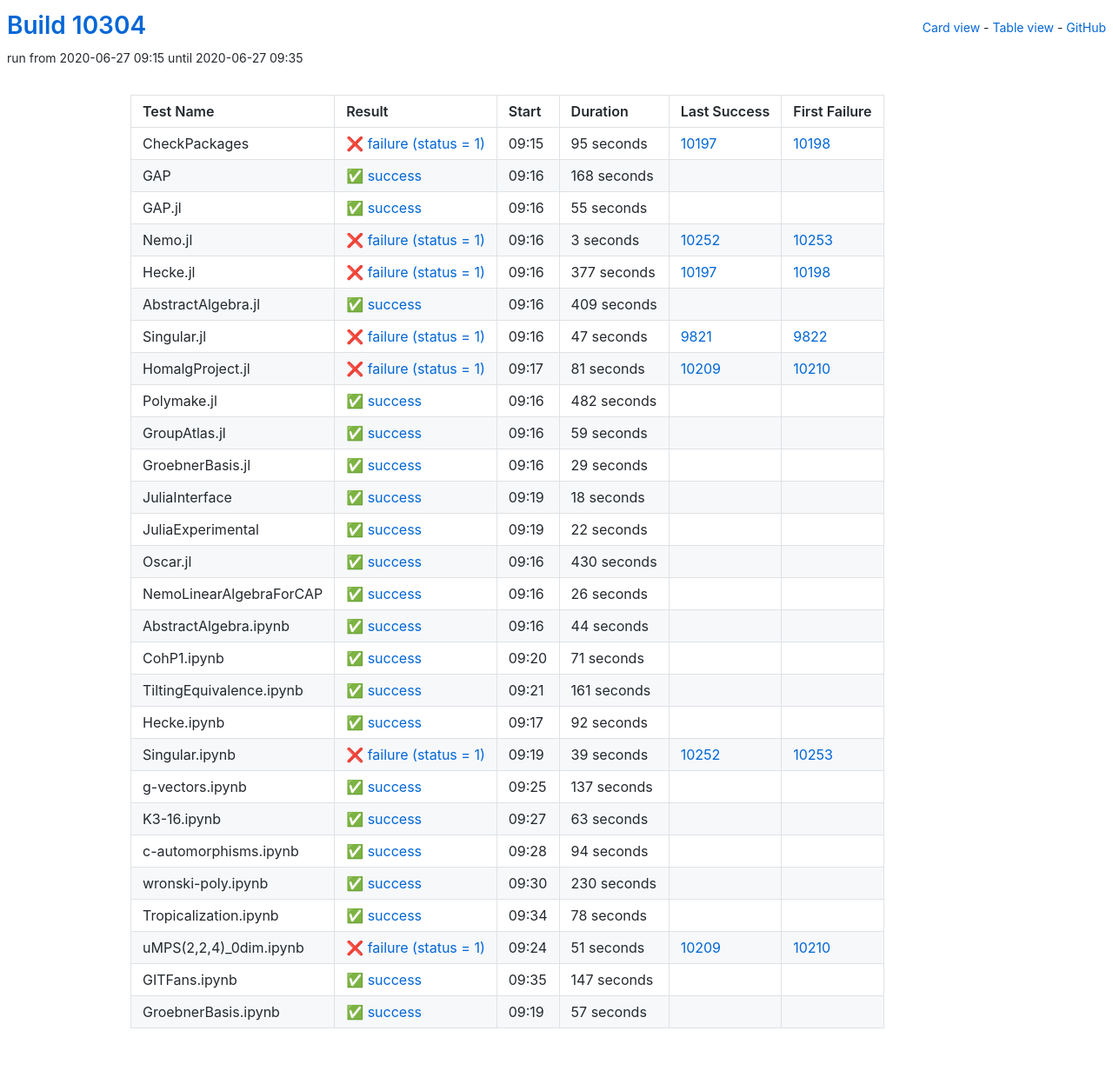
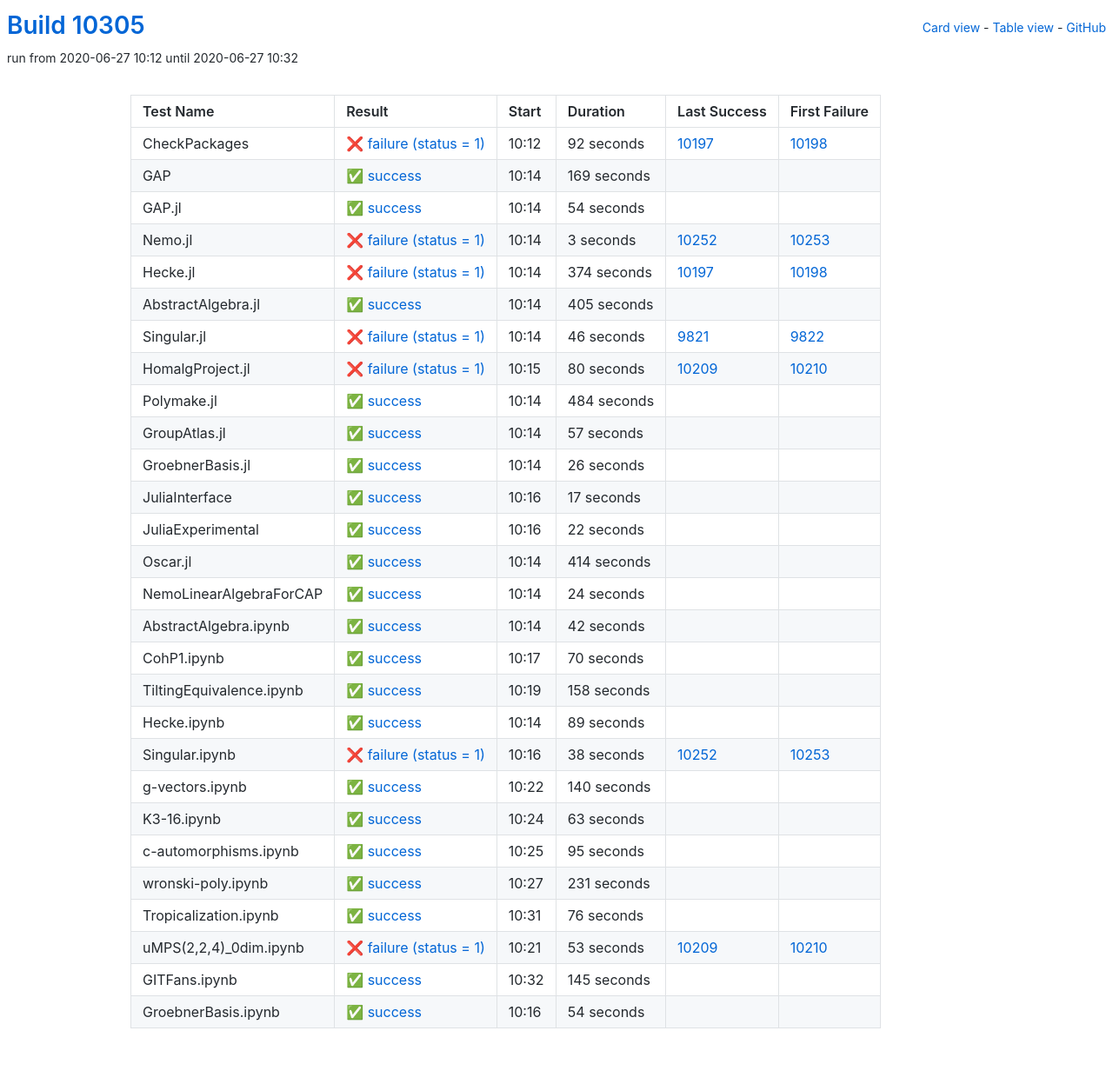
Before and after one commit to oscar-system/oscar-ci-status, a Jekyll site: the page built from table.html, in a window 1280 px wide. Shown: the whole page at 87% size. Built offline with Jekyll 4.4.1, drawn with Linux system fonts in a browser that asks for light colours.

Commit message:
Build #10305

```diff
--- a/_data/ci.yml
+++ b/_data/ci.yml
@@ -1,6 +1,6 @@
 ---
-build: 10304
-build_url: https://oscarci.mathematik.uni-kl.de/job/oscar/10304/
+build: 10305
+build_url: https://oscarci.mathematik.uni-kl.de/job/oscar/10305/
 job: oscar
 organization: oscar-system
 repo: oscar-ci-status
@@ -8,44 +8,44 @@
 tests:
 - name: CheckPackages
   id: checkpackages
-  log: https://oscarci.mathematik.uni-kl.de/job/oscar/10304/artifact/logs/build-10304/CheckPackages.log
-  start: 2020-06-27 09:15
+  log: https://oscarci.mathematik.uni-kl.de/job/oscar/10305/artifact/logs/build-10305/CheckPackages.log
+  start: 2020-06-27 10:12
   success: false
   exitcode: 1
   status: failure
-  duration: 95
+  duration: 92
   last_success: 10197
   last_success_url: https://oscarci.mathematik.uni-kl.de/job/oscar/10197/
   first_failure: 10198
   first_failure_url: https://oscarci.mathematik.uni-kl.de/job/oscar/10198/
 - name: GAP
   id: gap
-  log: https://oscarci.mathematik.uni-kl.de/job/oscar/10304/artifact/logs/build-10304/GAP.log
-  start: 2020-06-27 09:16
+  log: https://oscarci.mathematik.uni-kl.de/job/oscar/10305/artifact/logs/build-10305/GAP.log
+  start: 2020-06-27 10:14
   success: true
   exitcode: 0
   status: success
-  duration: 168
+  duration: 169
   last_success: false
   last_success_url:
   first_failure: false
   first_failure_url:
 - name: GAP.jl
   id: gap-jl
-  log: https://oscarci.mathematik.uni-kl.de/job/oscar/10304/artifact/logs/build-10304/GAP.jl.log
-  start: 2020-06-27 09:16
+  log: https://oscarci.mathematik.uni-kl.de/job/oscar/10305/artifact/logs/build-10305/GAP.jl.log
+  start: 2020-06-27 10:14
   success: true
   exitcode: 0
   status: success
-  duration: 55
+  duration: 54
   last_success: false
   last_success_url:
   first_failure: false
   first_failure_url:
 - name: Nemo.jl
   id: nemo-jl
-  log: https://oscarci.mathematik.uni-kl.de/job/oscar/10304/artifact/logs/build-10304/Nemo.jl.log
-  start: 2020-06-27 09:16
+  log: https://oscarci.mathematik.uni-kl.de/job/oscar/10305/artifact/logs/build-10305/Nemo.jl.log
+  start: 2020-06-27 10:14
   success: false
   exitcode: 1
   status: failure
@@ -56,104 +56,104 @@
   first_failure_url: https://oscarci.mathematik.uni-kl.de/job/oscar/10253/
 - name: Hecke.jl
   id: hecke-jl
-  log: https://oscarci.mathematik.uni-kl.de/job/oscar/10304/artifact/logs/build-10304/Hecke.jl.log
-  start: 2020-06-27 09:16
+  log: https://oscarci.mathematik.uni-kl.de/job/oscar/10305/artifact/logs/build-10305/Hecke.jl.log
+  start: 2020-06-27 10:14
   success: false
   exitcode: 1
   status: failure
-  duration: 377
+  duration: 374
   last_success: 10197
   last_success_url: https://oscarci.mathematik.uni-kl.de/job/oscar/10197/
   first_failure: 10198
   first_failure_url: https://oscarci.mathematik.uni-kl.de/job/oscar/10198/
 - name: AbstractAlgebra.jl
   id: abstractalgebra-jl
-  log: https://oscarci.mathematik.uni-kl.de/job/oscar/10304/artifact/logs/build-10304/AbstractAlgebra.jl.log
-  start: 2020-06-27 09:16
+  log: https://oscarci.mathematik.uni-kl.de/job/oscar/10305/artifact/logs/build-10305/AbstractAlgebra.jl.log
+  start: 2020-06-27 10:14
   success: true
   exitcode: 0
   status: success
-  duration: 409
+  duration: 405
   last_success: false
   last_success_url:
   first_failure: false
   first_failure_url:
 - name: Singular.jl
   id: singular-jl
-  log: https://oscarci.mathematik.uni-kl.de/job/oscar/10304/artifact/logs/build-10304/Singular.jl.log
-  start: 2020-06-27 09:16
+  log: https://oscarci.mathematik.uni-kl.de/job/oscar/10305/artifact/logs/build-10305/Singular.jl.log
+  start: 2020-06-27 10:14
   success: false
   exitcode: 1
   status: failure
-  duration: 47
+  duration: 46
   last_success: 9821
   last_success_url: https://oscarci.mathematik.uni-kl.de/job/oscar/9821/
   first_failure: 9822
   first_failure_url: https://oscarci.mathematik.uni-kl.de/job/oscar/9822/
 - name: HomalgProject.jl
   id: homalgproject-jl
-  log: https://oscarci.mathematik.uni-kl.de/job/oscar/10304/artifact/logs/build-10304/HomalgProject.jl.log
-  start: 2020-06-27 09:17
+  log: https://oscarci.mathematik.uni-kl.de/job/oscar/10305/artifact/logs/build-10305/HomalgProject.jl.log
+  start: 2020-06-27 10:15
   success: false
   exitcode: 1
   status: failure
-  duration: 81
+  duration: 80
   last_success: 10209
   last_success_url: https://oscarci.mathematik.uni-kl.de/job/oscar/10209/
   first_failure: 10210
   first_failure_url: https://oscarci.mathematik.uni-kl.de/job/oscar/10210/
 - name: Polymake.jl
   id: polymake-jl
-  log: https://oscarci.mathematik.uni-kl.de/job/oscar/10304/artifact/logs/build-10304/Polymake.jl.log
-  start: 2020-06-27 09:16
+  log: https://oscarci.mathematik.uni-kl.de/job/oscar/10305/artifact/logs/build-10305/Polymake.jl.log
+  start: 2020-06-27 10:14
   success: true
   exitcode: 0
   status: success
-  duration: 482
+  duration: 484
   last_success: false
   last_success_url:
   first_failure: false
   first_failure_url:
 - name: GroupAtlas.jl
   id: groupatlas-jl
-  log: https://oscarci.mathematik.uni-kl.de/job/oscar/10304/artifact/logs/build-10304/GroupAtlas.jl.log
-  start: 2020-06-27 09:16
+  log: https://oscarci.mathematik.uni-kl.de/job/oscar/10305/artifact/logs/build-10305/GroupAtlas.jl.log
+  start: 2020-06-27 10:14
   success: true
   exitcode: 0
   status: success
-  duration: 59
+  duration: 57
   last_success: false
   last_success_url:
   first_failure: false
   first_failure_url:
 - name: GroebnerBasis.jl
   id: groebnerbasis-jl
-  log: https://oscarci.mathematik.uni-kl.de/job/oscar/10304/artifact/logs/build-10304/GroebnerBasis.jl.log
-  start: 2020-06-27 09:16
+  log: https://oscarci.mathematik.uni-kl.de/job/oscar/10305/artifact/logs/build-10305/GroebnerBasis.jl.log
+  start: 2020-06-27 10:14
   success: true
   exitcode: 0
   status: success
-  duration: 29
+  duration: 26
   last_success: false
   last_success_url:
   first_failure: false
   first_failure_url:
 - name: JuliaInterface
   id: juliainterface
-  log: https://oscarci.mathematik.uni-kl.de/job/oscar/10304/artifact/logs/build-10304/JuliaInterface.log
-  start: 2020-06-27 09:19
+  log: https://oscarci.mathematik.uni-kl.de/job/oscar/10305/artifact/logs/build-10305/JuliaInterface.log
+  start: 2020-06-27 10:16
   success: true
   exitcode: 0
   status: success
-  duration: 18
+  duration: 17
   last_success: false
   last_success_url:
   first_failure: false
   first_failure_url:
 - name: JuliaExperimental
   id: juliaexperimental
-  log: https://oscarci.mathematik.uni-kl.de/job/oscar/10304/artifact/logs/build-10304/JuliaExperimental.log
-  start: 2020-06-27 09:19
+  log: https://oscarci.mathematik.uni-kl.de/job/oscar/10305/artifact/logs/build-10305/JuliaExperimental.log
+  start: 2020-06-27 10:16
   success: true
   exitcode: 0
   status: success
@@ -164,104 +164,104 @@
   first_failure_url:
 - name: Oscar.jl
   id: oscar-jl
-  log: https://oscarci.mathematik.uni-kl.de/job/oscar/10304/artifact/logs/build-10304/Oscar.jl.log
-  start: 2020-06-27 09:16
+  log: https://oscarci.mathematik.uni-kl.de/job/oscar/10305/artifact/logs/build-10305/Oscar.jl.log
+  start: 2020-06-27 10:14
   success: true
   exitcode: 0
   status: success
-  duration: 430
+  duration: 414
   last_success: false
   last_success_url:
   first_failure: false
   first_failure_url:
 - name: NemoLinearAlgebraForCAP
   id: nemolinearalgebraforcap
-  log: https://oscarci.mathematik.uni-kl.de/job/oscar/10304/artifact/logs/build-10304/NemoLinearAlgebraForCAP.log
-  start: 2020-06-27 09:16
+  log: https://oscarci.mathematik.uni-kl.de/job/oscar/10305/artifact/logs/build-10305/NemoLinearAlgebraForCAP.log
+  start: 2020-06-27 10:14
   success: true
   exitcode: 0
   status: success
-  duration: 26
+  duration: 24
   last_success: false
   last_success_url:
   first_failure: false
   first_failure_url:
 - name: AbstractAlgebra.ipynb
   id: abstractalgebra-ipynb
-  log: https://oscarci.mathematik.uni-kl.de/job/oscar/10304/artifact/logs/build-10304/AbstractAlgebra.ipynb.log
-  start: 2020-06-27 09:16
+  log: https://oscarci.mathematik.uni-kl.de/job/oscar/10305/artifact/logs/build-10305/AbstractAlgebra.ipynb.log
+  start: 2020-06-27 10:14
   success: true
   exitcode: 0
   status: success
-  duration: 44
+  duration: 42
   last_success: false
   last_success_url:
   first_failure: false
   first_failure_url:
 - name: CohP1.ipynb
   id: cohp1-ipynb
-  log: https://oscarci.mathematik.uni-kl.de/job/oscar/10304/artifact/logs/build-10304/CohP1.ipynb.log
-  start: 2020-06-27 09:20
+  log: https://oscarci.mathematik.uni-kl.de/job/oscar/10305/artifact/logs/build-10305/CohP1.ipynb.log
+  start: 2020-06-27 10:17
   success: true
   exitcode: 0
   status: success
-  duration: 71
+  duration: 70
   last_success: false
   last_success_url:
   first_failure: false
   first_failure_url:
 - name: TiltingEquivalence.ipynb
   id: tiltingequivalence-ipynb
-  log: https://oscarci.mathematik.uni-kl.de/job/oscar/10304/artifact/logs/build-10304/TiltingEquivalence.ipynb.log
-  start: 2020-06-27 09:21
+  log: https://oscarci.mathematik.uni-kl.de/job/oscar/10305/artifact/logs/build-10305/TiltingEquivalence.ipynb.log
+  start: 2020-06-27 10:19
   success: true
   exitcode: 0
   status: success
-  duration: 161
+  duration: 158
   last_success: false
   last_success_url:
   first_failure: false
   first_failure_url:
 - name: Hecke.ipynb
   id: hecke-ipynb
-  log: https://oscarci.mathematik.uni-kl.de/job/oscar/10304/artifact/logs/build-10304/Hecke.ipynb.log
-  start: 2020-06-27 09:17
+  log: https://oscarci.mathematik.uni-kl.de/job/oscar/10305/artifact/logs/build-10305/Hecke.ipynb.log
+  start: 2020-06-27 10:14
   success: true
   exitcode: 0
   status: success
-  duration: 92
+  duration: 89
   last_success: false
   last_success_url:
   first_failure: false
   first_failure_url:
 - name: Singular.ipynb
   id: singular-ipynb
-  log: https://oscarci.mathematik.uni-kl.de/job/oscar/10304/artifact/logs/build-10304/Singular.ipynb.log
-  start: 2020-06-27 09:19
+  log: https://oscarci.mathematik.uni-kl.de/job/oscar/10305/artifact/logs/build-10305/Singular.ipynb.log
+  start: 2020-06-27 10:16
   success: false
   exitcode: 1
   status: failure
-  duration: 39
+  duration: 38
   last_success: 10252
   last_success_url: https://oscarci.mathematik.uni-kl.de/job/oscar/10252/
   first_failure: 10253
   first_failure_url: https://oscarci.mathematik.uni-kl.de/job/oscar/10253/
 - name: g-vectors.ipynb
   id: g-vectors-ipynb
-  log: https://oscarci.mathematik.uni-kl.de/job/oscar/10304/artifact/logs/build-10304/g-vectors.ipynb.log
-  start: 2020-06-27 09:25
+  log: https://oscarci.mathematik.uni-kl.de/job/oscar/10305/artifact/logs/build-10305/g-vectors.ipynb.log
+  start: 2020-06-27 10:22
   success: true
   exitcode: 0
   status: success
-  duration: 137
+  duration: 140
   last_success: false
   last_success_url:
   first_failure: false
   first_failure_url:
 - name: K3-16.ipynb
   id: k3-16-ipynb
-  log: https://oscarci.mathematik.uni-kl.de/job/oscar/10304/artifact/logs/build-10304/K3-16.ipynb.log
-  start: 2020-06-27 09:27
+  log: https://oscarci.mathematik.uni-kl.de/job/oscar/10305/artifact/logs/build-10305/K3-16.ipynb.log
+  start: 2020-06-27 10:24
   success: true
   exitcode: 0
   status: success
@@ -272,72 +272,72 @@
   first_failure_url:
 - name: c-automorphisms.ipynb
   id: c-automorphisms-ipynb
-  log: https://oscarci.mathematik.uni-kl.de/job/oscar/10304/artifact/logs/build-10304/c-automorphisms.ipynb.log
-  start: 2020-06-27 09:28
+  log: https://oscarci.mathematik.uni-kl.de/job/oscar/10305/artifact/logs/build-10305/c-automorphisms.ipynb.log
+  start: 2020-06-27 10:25
   success: true
   exitcode: 0
   status: success
-  duration: 94
+  duration: 95
   last_success: false
   last_success_url:
   first_failure: false
   first_failure_url:
 - name: wronski-poly.ipynb
   id: wronski-poly-ipynb
-  log: https://oscarci.mathematik.uni-kl.de/job/oscar/10304/artifact/logs/build-10304/wronski-poly.ipynb.log
-  start: 2020-06-27 09:30
+  log: https://oscarci.mathematik.uni-kl.de/job/oscar/10305/artifact/logs/build-10305/wronski-poly.ipynb.log
+  start: 2020-06-27 10:27
   success: true
   exitcode: 0
   status: success
-  duration: 230
+  duration: 231
   last_success: false
   last_success_url:
   first_failure: false
   first_failure_url:
 - name: Tropicalization.ipynb
   id: tropicalization-ipynb
-  log: https://oscarci.mathematik.uni-kl.de/job/oscar/10304/artifact/logs/build-10304/Tropicalization.ipynb.log
-  start: 2020-06-27 09:34
+  log: https://oscarci.mathematik.uni-kl.de/job/oscar/10305/artifact/logs/build-10305/Tropicalization.ipynb.log
+  start: 2020-06-27 10:31
   success: true
   exitcode: 0
   status: success
-  duration: 78
+  duration: 76
   last_success: false
   last_success_url:
   first_failure: false
   first_failure_url:
 - name: uMPS(2,2,4)_0dim.ipynb
   id: umps-2-2-4-0dim-ipynb
-  log: https://oscarci.mathematik.uni-kl.de/job/oscar/10304/artifact/logs/build-10304/uMPS-2-2-4-_0dim.ipynb.log
-  start: 2020-06-27 09:24
+  log: https://oscarci.mathematik.uni-kl.de/job/oscar/10305/artifact/logs/build-10305/uMPS-2-2-4-_0dim.ipynb.log
+  start: 2020-06-27 10:21
   success: false
   exitcode: 1
   status: failure
-  duration: 51
+  duration: 53
   last_success: 10209
   last_success_url: https://oscarci.mathematik.uni-kl.de/job/oscar/10209/
   first_failure: 10210
   first_failure_url: https://oscarci.mathematik.uni-kl.de/job/oscar/10210/
 - name: GITFans.ipynb
   id: gitfans-ipynb
-  log: https://oscarci.mathematik.uni-kl.de/job/oscar/10304/artifact/logs/build-10304/GITFans.ipynb.log
-  start: 2020-06-27 09:35
+  log: https://oscarci.mathematik.uni-kl.de/job/oscar/10305/artifact/logs/build-10305/GITFans.ipynb.log
+  start: 2020-06-27 10:32
   success: true
   exitcode: 0
   status: success
-  duration: 147
+  duration: 145
   last_success: false
   last_success_url:
   first_failure: false
   first_failure_url:
 - name: GroebnerBasis.ipynb
   id: groebnerbasis-ipynb
-  log: https://oscarci.mathematik.uni-kl.de/job/oscar/10304/artifact/logs/build-10304/GroebnerBasis.ipynb.log
-  start: 2020-06-27 09:19
+  log: https://oscarci.mathematik.uni-kl.de/job/oscar/10305/artifact/logs/build-10305/GroebnerBasis.ipynb.log
+  start: 2020-06-27 10:16
   success: true
   exitcode: 0
   status: success
-  duration: 57
+  duration: 54
   last_success: false
   last_success_url:
   first_failure: false
```
Also changed, not shown: README.md.
